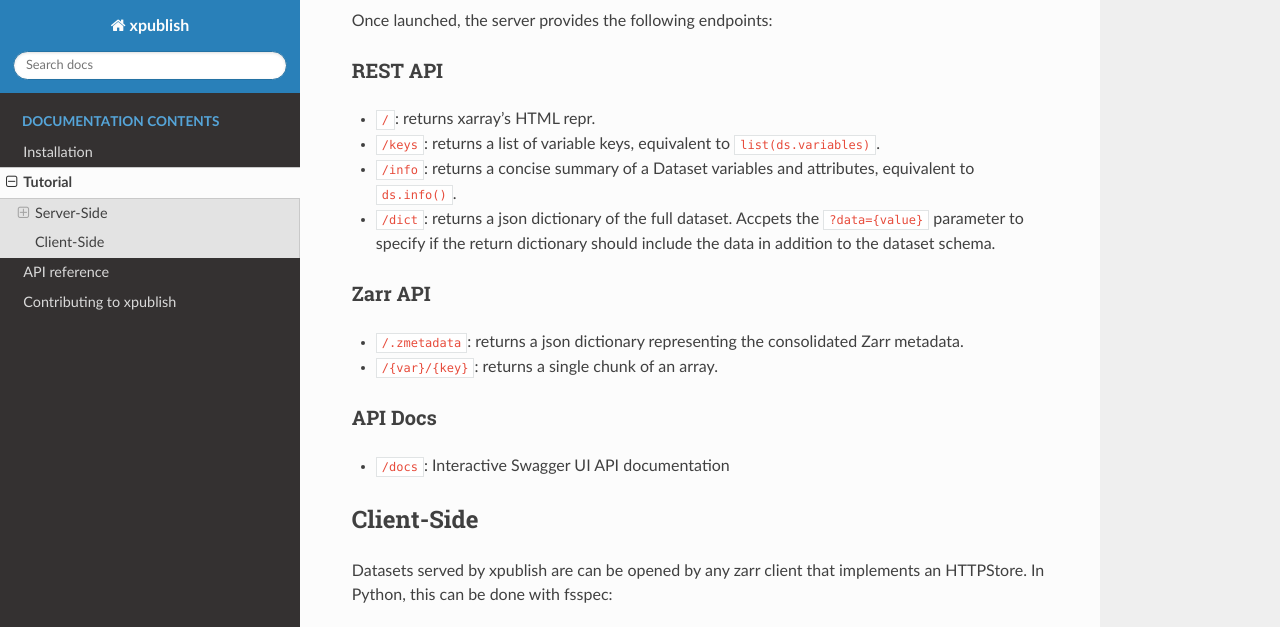
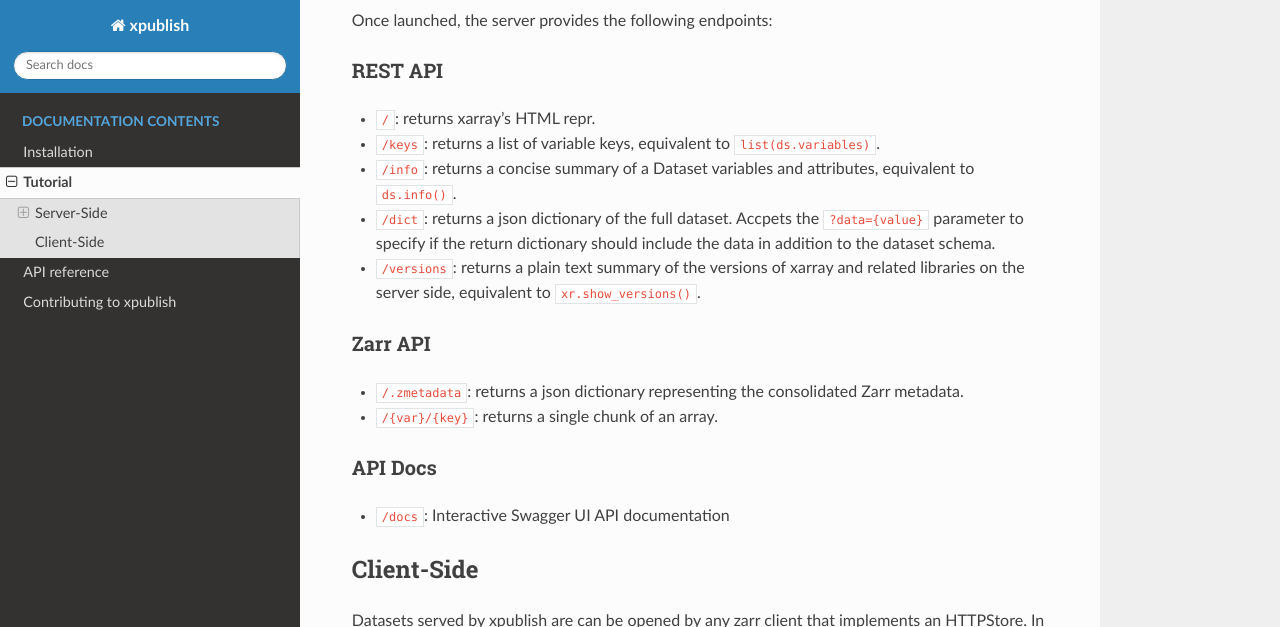
Before and after one commit to xpublish-community/xpublish, a Sphinx documentation site: the page built from docs/source/tutorial.rst, in a window 1280 px wide and 900 px high, scrolled down 647 px, cut to the strip 0-627 px from the top of the window. Built offline with Sphinx 7.4.7 and the Read the Docs theme 2.0.0, drawn with Linux system fonts in a browser that asks for light colours; the version number could not be read and is left out.

Commit message:
update docs

```diff
--- a/docs/source/tutorial.rst
+++ b/docs/source/tutorial.rst
@@ -37,6 +37,7 @@ REST API
 * ``/keys``: returns a list of variable keys, equivalent to ``list(ds.variables)``.
 * ``/info``: returns a concise summary of a Dataset variables and attributes, equivalent to ``ds.info()``.
 * ``/dict``: returns a json dictionary of the full dataset. Accpets the ``?data={value}`` parameter to specify if the return dictionary should include the data in addition to the dataset schema.
+* ``/versions``: returns a plain text summary of the versions of xarray and related libraries on the server side, equivalent to ``xr.show_versions()``.
 
 Zarr API
 ~~~~~~~~
```
Also changed, not shown: README.md (+1 -1 lines), docs/source/index.rst (+6 -1 lines).
